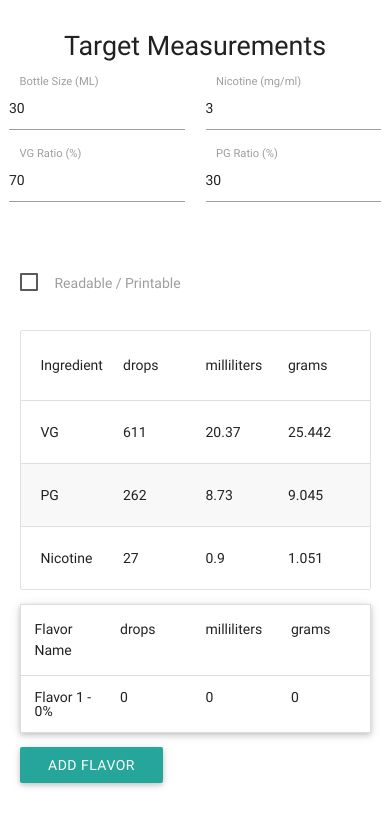
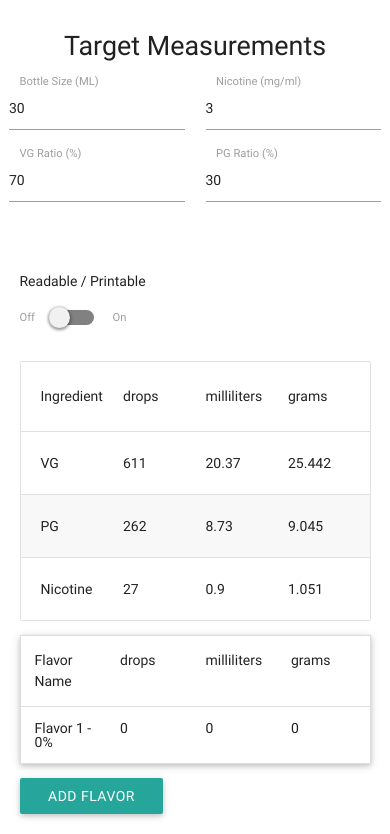
Before and after one commit to VaperNinja/DIY_eJuice_calculator, a plain HTML site: page index.html in a window 390 px wide. Shown: the part 969-1803 px from the top of the page. Before the commit the page ends 1772 px from the top, so only its background shows below. Drawn offline with Linux system fonts and the light colour scheme.

Commit message:
Change printable toggle type

```diff
--- a/index.html
+++ b/index.html
@@ -311,8 +311,15 @@
         <div class="readable no-print row">
           <div class="col s12 m6">
             <p>
-              <input v-model="printable" type="checkbox" id="readable" />
-              <label for="readable">Readable / Printable</label>
+              Readable / Printable
+              <div class="switch">
+               <label>
+                 Off
+                 <input v-model="printable" type="checkbox">
+                 <span class="lever"></span>
+                 On
+               </label>
+             </div>
             </p>
           </div>
           <div v-show="printable" class="col s6 m3">
```
